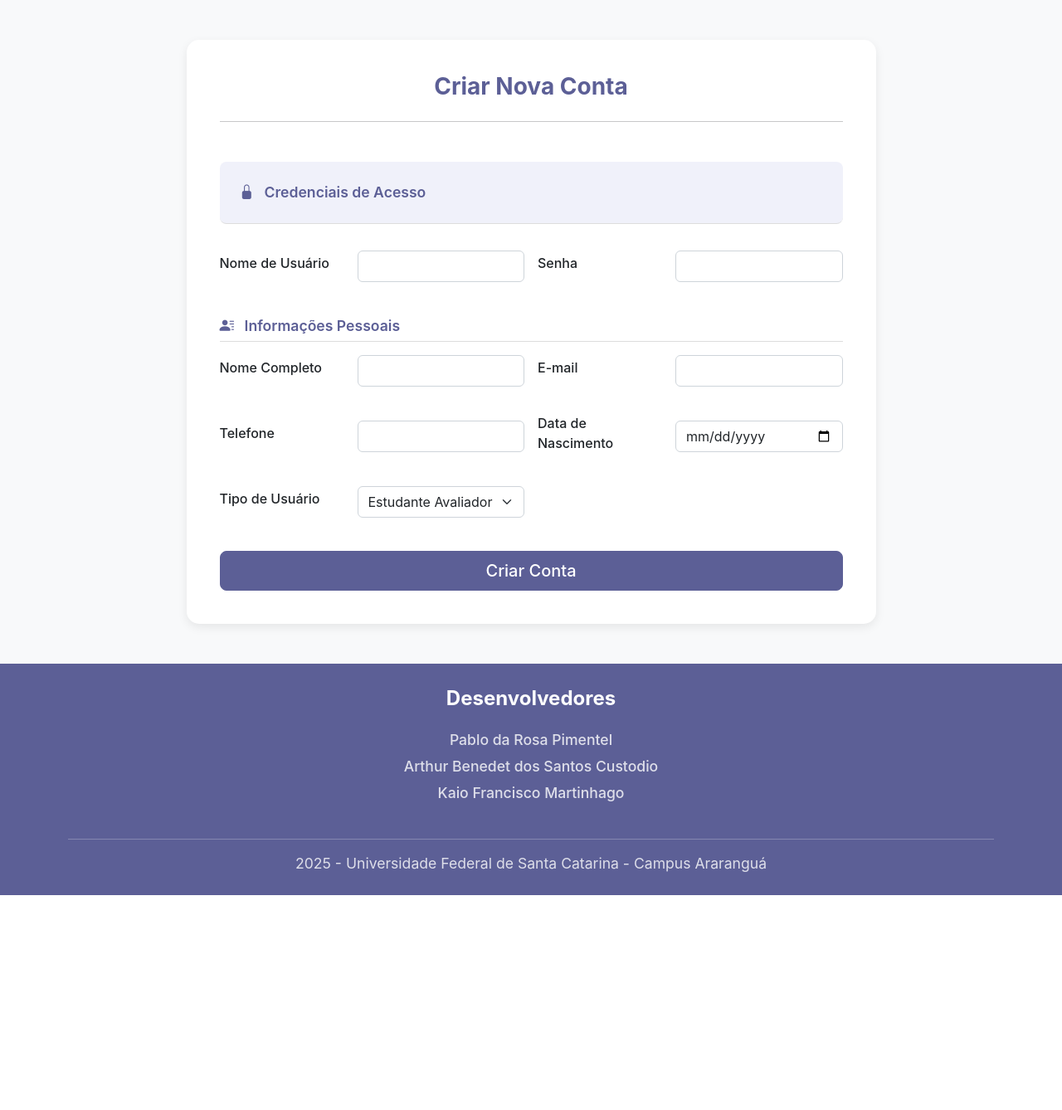
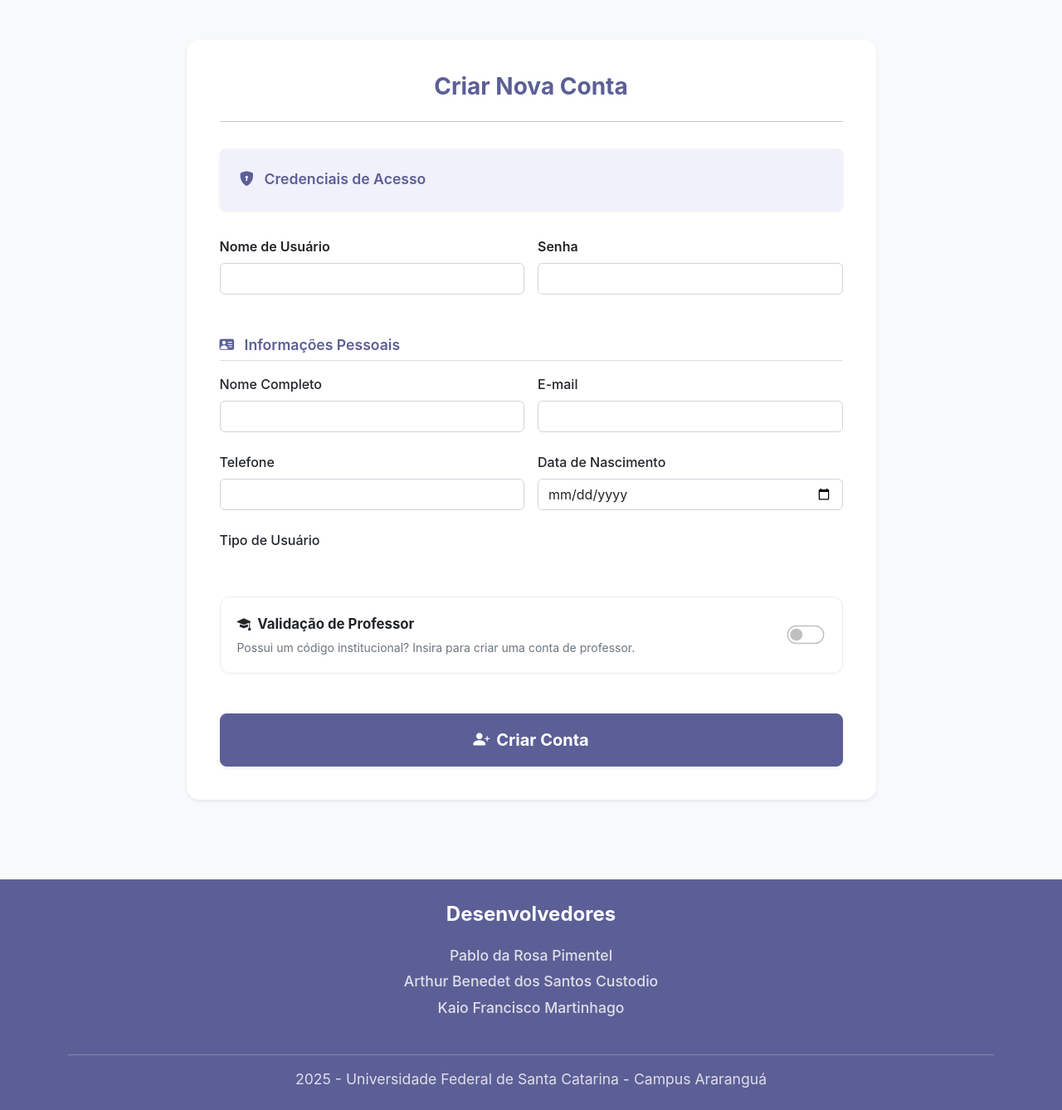
Before and after one commit to pablopimentel18/Projeto-Integrador-fisioterapia-25-2, a Django app: page /conta/create/ in a window 1280 px wide. Shown: the part 70-1408 px from the top of the page at 83% size. Before the commit the page ends 1149 px from the top, so only its background shows below. Run offline with Django 5.2, Linux system fonts and the light colour scheme; some libraries are stand-ins or nearby versions.

Commit message:
mudança lógica criação de conta

```diff
--- a/conta/forms.py
+++ b/conta/forms.py
@@ -18,7 +18,7 @@
         widget=DateInput(attrs={'type': 'date'}),
         required=True
     )
-    # corrige o erro de 'maxlength' do telefone
+
     numero_telefone = forms.CharField(
         label="Número de telefone",
         max_length=18,
@@ -26,9 +26,8 @@
     )
 
     class Meta:
-        """ classe meta """
         model = Usuario
-        fields = ['nome', 'email', 'numero_telefone', 'data_nascimento', 'tipo_usuario']
+        fields = ['nome', 'email', 'numero_telefone', 'data_nascimento']
 
     def clean_numero_telefone(self):
         """ Limpa o campo 'numero_telefone', removendo a máscara. """
@@ -41,12 +40,12 @@
 
     cpf = forms.CharField(
         label="CPF",
-        max_length=18, # Permite '000.000.000-00'
+        max_length=18,
         required=True
     )
     numero_telefone = forms.CharField(
         label="Número de telefone",
-        max_length=18, # Permite que '(00) 00000-0000' passe
+        max_length=18,
         required=True
     )
 
--- a/conta/models/__init__.py
+++ b/conta/models/__init__.py
@@ -1,2 +1,4 @@
 from .base import *
 from .usuario import *
+from .paciente import *
+from .codigo_professor import *
--- a/conta/templates/conta/aluno_avaliacoes.html
+++ b/conta/templates/conta/aluno_avaliacoes.html
@@ -47,7 +47,7 @@
 
 <div class="container mt-4">
     <h3 class="text-center mb-4">
-     Histórico de Avaliações Feitas pelo Aluno: {{ aluno.nome }}
+        Histórico de Avaliações Feitas pelo Aluno: {{ aluno.nome }}
     </h3>
     <hr class="mb-5">
 
--- a/conta/templates/conta/create_user.html
+++ b/conta/templates/conta/create_user.html
@@ -5,111 +5,150 @@
 <link rel="stylesheet" href="https://cdn.jsdelivr.net/npm/bootstrap-icons@1.10.5/font/bootstrap-icons.css">
 
 <style>
-    .card-custom {
-        padding: 0 !important;
-    }
-    .card-custom .card-body {
-        padding: 2.5rem;
-    }
+    .card-custom { padding: 0 !important; }
+    .card-custom .card-body { padding: 2.5rem; }
     .form-aligned .errorlist {
-        list-style: none;
-        padding-left: 0;
-        grid-column: 2;
-        color: #dc3545;
-        font-size: 0.85em;
-        margin-top: 0.25rem;
+        list-style: none; padding-left: 0; grid-column: 2; color: #dc3545; font-size: 0.85em; margin-top: 0.25rem;
     }
     .form-section-title {
-        color: var(--cor-principal);
-        font-size: 1.1em;
-        font-weight: 600;
-        margin-top: 2rem;
-        margin-bottom: 1rem;
-        padding-bottom: 5px;
-        border-bottom: 1px solid #ddd;
-        grid-column: 1 / -1;
+        color: var(--cor-principal); font-size: 1.1em; font-weight: 600; margin-top: 2rem;
+        margin-bottom: 1rem; padding-bottom: 5px; border-bottom: 1px solid #ddd; grid-column: 1 / -1;
     }
     .credentials-box {
-        background-color: #f0f1fa;
-        padding: 1.5rem;
-        border-radius: 8px;
-        margin-bottom: 2rem;
+        background-color: #f0f1fa; padding: 1.5rem; border-radius: 8px; margin-bottom: 2rem;
+    }
+    .special-config-box {
+        background-color: #fff;
+        border: 1px solid #e9ecef;
+        border-radius: 12px;
+        padding: 1.25rem;
+        margin-top: 1.5rem;
+        box-shadow: 0 2px 4px rgba(0,0,0,0.02);
+        transition: all 0.3s ease;
+    }
+    .special-config-box.active-mode {
+        border-color: #d0c4e8;
+        background-color: #faf9fd;
+    }
+    .form-switch .form-check-input:checked {
+        background-color: var(--cor-principal);
+        border-color: var(--cor-principal);
+    }
+    .form-switch .form-check-input:focus {
+        border-color: var(--cor-principal);
+        box-shadow: 0 0 0 0.25rem rgba(111, 66, 193, 0.25);
+    }
+    .code-input-group .input-group-text {
+        background-color: white;
+        border-right: none;
+        color: var(--cor-principal);
+    }
+    .code-input-group .form-control {
+        border-left: none;
+    }
+    #containerCodigoProfessor {
+        transition: all 0.3s ease-in-out;
     }
 </style>
-<div class="container mt-5">
+
+<div class="container mt-5 mb-5">
     <div class="row justify-content-center">
-        <div class="col-md-9">
-            <div class="card card-custom">
+        <div class="col-lg-9 col-md-10">
+            <div class="card card-custom shadow-sm">
                 <div class="card-body">
 
                     <h3 class="text-center mb-4 text-principal" style="font-weight: bold;">Criar Nova Conta</h3>
-                    <hr class="mb-5">
+                    <hr class="mb-4">
 
                     {% if form_user.errors or form_usuario.errors %}
-                        <div class="alert alert-danger" style="grid-column: 1 / -1;">
-                            ⚠ Ocorreu um erro de validação. Verifique os campos em destaque.
+                        <div class="alert alert-danger shadow-sm border-0" style="grid-column: 1 / -1;">
+                            <i class="bi bi-exclamation-octagon-fill me-2"></i>
+                            Oops! Verifique os erros nos campos abaixo.
                         </div>
                     {% endif %}
 
                     <form action="{% url 'create_user'%}" method="post" class="form-aligned">
                         {% csrf_token %}
 
-                        <div class="form-section-title credentials-box">
-                            <i class="bi bi-lock-fill me-2"></i> Credenciais de Acesso
+                        <div class="form-section-title credentials-box shadow-sm border-0">
+                            <i class="bi bi-shield-lock-fill me-2"></i> Credenciais de Acesso
                         </div>
 
-                        <div class="row g-3" style="grid-column: 1 / -1;">
-
-                            <div class="col-md-6 mb-3">
-                                <label for="{{ form_user.username.id_for_label }}" class="form-label">Nome de Usuário</label>
+                        <div class="row g-3 mb-4">
+                            <div class="col-md-6">
+                                <label for="{{ form_user.username.id_for_label }}" class="form-label fw-semibold">Nome de Usuário</label>
                                 {{ form_user.username }}
                                 {{ form_user.username.errors }}
                             </div>
-
-                            <div class="col-md-6 mb-3">
-                                <label for="{{ form_user.password.id_for_label }}" class="form-label">Senha</label>
+                            <div class="col-md-6">
+                                <label for="{{ form_user.password.id_for_label }}" class="form-label fw-semibold">Senha</label>
                                 {{ form_user.password }}
                                 {{ form_user.password.errors }}
                             </div>
                         </div>
 
-                        <div class="form-section-title mt-4">
-                            <i class="bi bi-person-lines-fill me-2"></i> Informações Pessoais
+                        <div class="form-section-title mt-5">
+                            <i class="bi bi-person-vcard-fill me-2"></i> Informações Pessoais
                         </div>
 
-                        <div class="row g-3" style="grid-column: 1 / -1;">
-
-                            <div class="col-md-6 mb-3">
+                        <div class="row g-3">
+                            <div class="col-md-6 mb-2">
                                 <label for="{{ form_usuario.nome.id_for_label }}" class="form-label">Nome Completo</label>
                                 {{ form_usuario.nome }}
                                 {{ form_usuario.nome.errors }}
                             </div>
-                            <div class="col-md-6 mb-3">
+                            <div class="col-md-6 mb-2">
                                 <label for="{{ form_usuario.email.id_for_label }}" class="form-label">E-mail</label>
                                 {{ form_usuario.email }}
                                 {{ form_usuario.email.errors }}
                             </div>
-                            <div class="col-md-6 mb-3">
+                            <div class="col-md-6 mb-2">
                                 <label for="{{ form_usuario.numero_telefone.id_for_label }}" class="form-label">Telefone</label>
                                 {{ form_usuario.numero_telefone }}
                                 {{ form_usuario.numero_telefone.errors }}
                             </div>
-
-                            <div class="col-md-6 mb-3">
+                            <div class="col-md-6 mb-2">
                                 <label for="{{ form_usuario.data_nascimento.id_for_label }}" class="form-label">Data de Nascimento</label>
                                 {{ form_usuario.data_nascimento }}
                                 {{ form_usuario.data_nascimento.errors }}
                             </div>
-
-                            <div class="col-md-6 mb-3">
+                            <div class="col-md-6 mb-2">
                                 <label for="{{ form_usuario.tipo_usuario.id_for_label }}" class="form-label">Tipo de Usuário</label>
                                 {{ form_usuario.tipo_usuario }}
                                 {{ form_usuario.tipo_usuario.errors }}
                             </div>
+
+                            <div class="col-12">
+                                <div class="special-config-box" id="boxProfessor">
+                                    <div class="d-flex align-items-center justify-content-between">
+                                        <div>
+                                            <label class="form-check-label fw-bold text-principal mb-0" for="switchProfessor" style="font-size: 1.05em;">
+                                                <i class="bi bi-mortarboard-fill me-2"></i>Validação de Professor
+                                            </label>
+                                            <div class="text-muted small mt-1 pe-4">
+                                                Possui um código institucional? Insira para criar uma conta de professor.
+                                            </div>
+                                        </div>
+                                        <div class="form-check form-switch m-0">
+                                            <input class="form-check-input" type="checkbox" id="switchProfessor" name="modo_professor" style="transform: scale(1.4); cursor: pointer;">
+                                        </div>
+                                    </div>
+
+                                    <div class="mt-4" id="containerCodigoProfessor" style="display: none;">
+                                        <label for="codigo_professor" class="form-label fw-semibold small text-muted">Código de Acesso</label>
+                                        <div class="input-group code-input-group">
+                                            <span class="input-group-text"><i class="bi bi-key-fill"></i></span>
+                                            <input type="text" name="codigo_professor" id="codigo_professor" class="form-control form-control-lg">
+                                        </div>
+                                    </div>
+                                </div>
+                            </div>
                         </div>
 
-                        <div class="d-grid mt-4" style="grid-column: 1 / -1;">
-                            <input type="submit" value="Criar Conta" class="btn btn-principal btn-lg">
+                        <div class="d-grid mt-5">
+                            <button type="submit" class="btn btn-principal btn-lg py-3 fw-bold shadow-sm">
+                                <i class="bi bi-person-plus-fill me-2"></i>Criar Conta
+                            </button>
                         </div>
                     </form>
                 </div>
@@ -122,26 +161,39 @@
 
 <script>
     document.addEventListener('DOMContentLoaded', function() {
+
+        var inputs = document.querySelectorAll('.form-aligned input:not([type=checkbox]):not([type=radio]), .form-aligned textarea');
+        inputs.forEach(input => input.classList.add('form-control'));
+
         var selectInputs = document.querySelectorAll('.form-aligned select');
-        selectInputs.forEach(select => {
-            select.classList.add('form-select');
+        selectInputs.forEach(select => select.classList.add('form-select'));
+
+        const switchProf = document.getElementById('switchProfessor');
+        const containerCodigo = document.getElementById('containerCodigoProfessor');
+        const inputCodigo = document.getElementById('codigo_professor');
+        const boxProfessor = document.getElementById('boxProfessor');
+
+        switchProf.addEventListener('change', function() {
+            if(this.checked) {
+                containerCodigo.style.display = 'block';
+                boxProfessor.classList.add('active-mode');
+                setTimeout(() => inputCodigo.focus(), 100);
+            } else {
+                containerCodigo.style.display = 'none';
+                boxProfessor.classList.remove('active-mode');
+                inputCodigo.value = '';
+            }
         });
+
         try {
             const phoneInput = document.querySelector("#id_numero_telefone");
-
             if (phoneInput) {
                 phoneInput.removeAttribute('maxlength');
                 IMask(phoneInput, {
-                    mask: [
-                        { mask: '(00) 0000-0000' },
-                        { mask: '(00) 00000-0000' }
-                    ]
+                    mask: [{ mask: '(00) 0000-0000' }, { mask: '(00) 00000-0000' }]
                 });
             }
-        } catch (e) {
-            console.warn("Não foi possível aplicar a máscara de telefone:", e);
-        }
-
+        } catch (e) { console.warn(e); }
     });
 </script>
 
--- a/conta/views.py
+++ b/conta/views.py
@@ -1,6 +1,7 @@
 from django.shortcuts import render, get_object_or_404, redirect
 from conta.models.usuario import Usuario
 from conta.models.paciente import Paciente
+from conta.models.codigo_professor import CodigoProfessor
 from questionario.models.questionario import Questionario
 from .forms import QuestionarioSegundaEtapaForm, QuestionarioTerceiraEtapaForm, UserForm, UsuarioForm, PacienteForm, QuestionarioSarcopeniaForm, QuestionarioQuartaEtapaForm
 from django.contrib.auth.decorators import login_required
@@ -75,42 +76,63 @@
 
 
 def create_user(request):
-    """ Esta view é responsável por criar um User """
     mensagem = ''
+
     if request.method == 'POST':
         form_user = UserForm(request.POST)
         form_usuario = UsuarioForm(request.POST)
 
         if form_user.is_valid() and form_usuario.is_valid():
+            codigo_digitado = request.POST.get('codigo_professor', '').strip()
+            modo_professor = request.POST.get('modo_professor')
+
+            tipo = 'A'
+            codigo_atual_obj = None
+
+            if modo_professor:
+                if not codigo_digitado:
+                    messages.error(request, 'Você ativou a opção de Professor mas não inseriu o código.')
+                    return render(request, 'conta/create_user.html', {
+                        'mensagem': 'Insira o código ou desative a opção de professor.',
+                        'form_user': form_user,
+                        'form_usuario': form_usuario,
+                    })
+
+                codigo_atual_obj = CodigoProfessor.get_atual()
+                if codigo_digitado != (codigo_atual_obj.codigo or ''):
+                    messages.error(request, 'Código de professor inválido! A conta não foi criada.')
+                    return render(request, 'conta/create_user.html', {
+                        'mensagem': 'Código de professor inválido!',
+                        'form_user': form_user,
+                        'form_usuario': form_usuario,
+                    })
+                tipo = 'P'
 
             user = form_user.save()
-            user.password =make_password(form_user.cleaned_data['password'])
-            checkpassword=check_password(request.POST['password'], user.password)
-            user_id = user.id
-            print(user.password)
+            user.password = make_password(form_user.cleaned_data['password'])
             user.save()
-            print(user.password)
 
             form_instante = Usuario()
-
-            form_instante.id = user_id
             form_instante.user = user
-
             form_instante.nome = form_usuario.cleaned_data['nome']
             form_instante.email = form_usuario.cleaned_data['email']
             form_instante.numero_telefone = form_usuario.cleaned_data['numero_telefone']
             form_instante.data_nascimento = form_usuario.cleaned_data['data_nascimento']
-
             form_instante.senha = form_user.cleaned_data['password']
             form_instante.nome_de_usuario = form_user.cleaned_data['username']
-            form_instante.tipo_usuario = form_usuario.cleaned_data['tipo_usuario']
+            form_instante.tipo_usuario = tipo
             form_instante.save()
 
-            mensagem = 'Usuário criado com sucesso'
+            if tipo == 'P' and codigo_atual_obj:
+                codigo_atual_obj.codigo = CodigoProfessor.gerar_novo_codigo()
+                codigo_atual_obj.save()
+
+            messages.success(request, 'Conta criada com sucesso! Faça login para continuar.')
             return redirect('login')
     else:
         form_user = UserForm()
         form_usuario = UsuarioForm()
+
 
     context = {
         'mensagem': mensagem,
```
Also changed, not shown: conta/admin.py (+26 -6 lines), conta/models/codigo_professor.py (added, +25 -0 lines).
